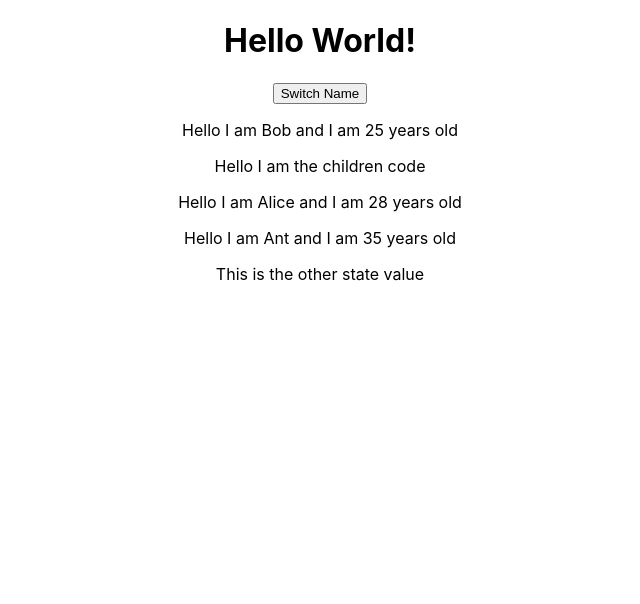
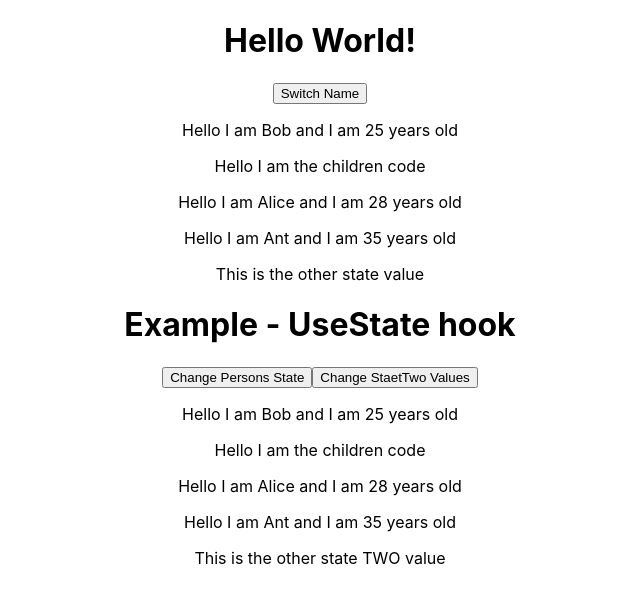
Before and after one commit to ChanakaR/react-complete-guide, a React (Create React App) app: page / in a window 1280 px wide. Shown: the top 604 px of the page, without its empty margins (320-960 px from the left). Built offline with nearby package versions, Linux system fonts and the light colour scheme.

Commit message:
added functionality for useState hook usage

```diff
--- a/src/App.js
+++ b/src/App.js
@@ -2,6 +2,7 @@ import React, {Component} from 'react';
 import logo from './logo.svg';
 import './App.css';
 import Person from './ComponentExample/Person';
+import UseStateExample from './ReactHooksExample/UseStateExample';
 
 class App extends Component {
   /**
@@ -36,6 +37,8 @@ class App extends Component {
         <Person name={this.state.persons[1].name} age={this.state.persons[1].age}></Person>
         <Person name={this.state.persons[2].name} age={this.state.persons[2].age}></Person>
         <p>{this.state.otherStateValue}</p>
+
+        <UseStateExample></UseStateExample>
       </div>
     );
 
--- /dev/null
+++ b/src/ReactHooksExample/UseStateExample.js
@@ -0,0 +1,49 @@
+import React, {useState} from 'react';
+import Person from '../ComponentExample/Person';
+
+const UseStateExample = (props) => {
+    const [personState,personSetState] = useState({
+        persons: [
+            {name: "Bob", age: 25},
+            {name: "Alice", age: 28},
+            {name: "Ant", age: 35},
+          ],
+        otherStateValue: "This is the other state value",
+    });
+
+    const [otherStateTwo, setOtherStateTwo] = useState({
+        otherStateTwoValue: "This is the other state TWO value",
+    });
+
+    const changePersonsStateHandler = ()=>{
+        personSetState({
+            persons: [
+                {name: "Bobby", age: 21},
+                {name: "Aliccy", age: 20},
+                {name: "Antty", age: 39},
+            ],
+            otherStateValue: personState.otherStateValue,
+        });
+    }
+
+    const changeStateTwoHandler = ()=>{
+        setOtherStateTwo({
+            otherStateTwoValue: "This is the other state TWO - NEW value",
+        });
+    }
+
+
+    return (
+        <div>
+            <h1>Example - UseState hook</h1>
+            <button onClick={changePersonsStateHandler}>Change Persons State</button>
+            <button onClick={changeStateTwoHandler}>Change StaetTwo Values</button>
+            <Person name={personState.persons[0].name} age={personState.persons[0].age}>Hello I am the children code</Person>
+            <Person name={personState.persons[1].name} age={personState.persons[1].age}></Person>
+            <Person name={personState.persons[2].name} age={personState.persons[2].age}></Person>
+            <p>{otherStateTwo.otherStateTwoValue}</p>
+        </div>
+    );
+}
+
+export default UseStateExample;
```
